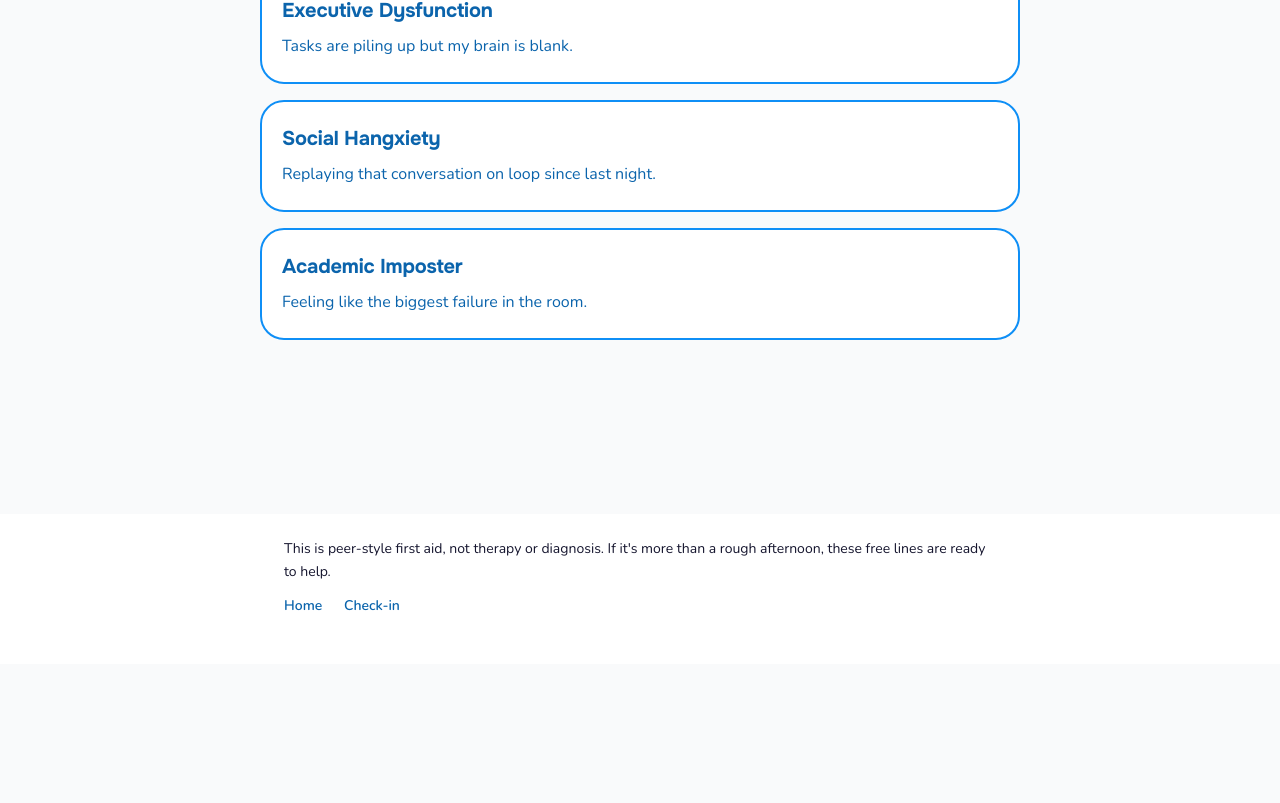
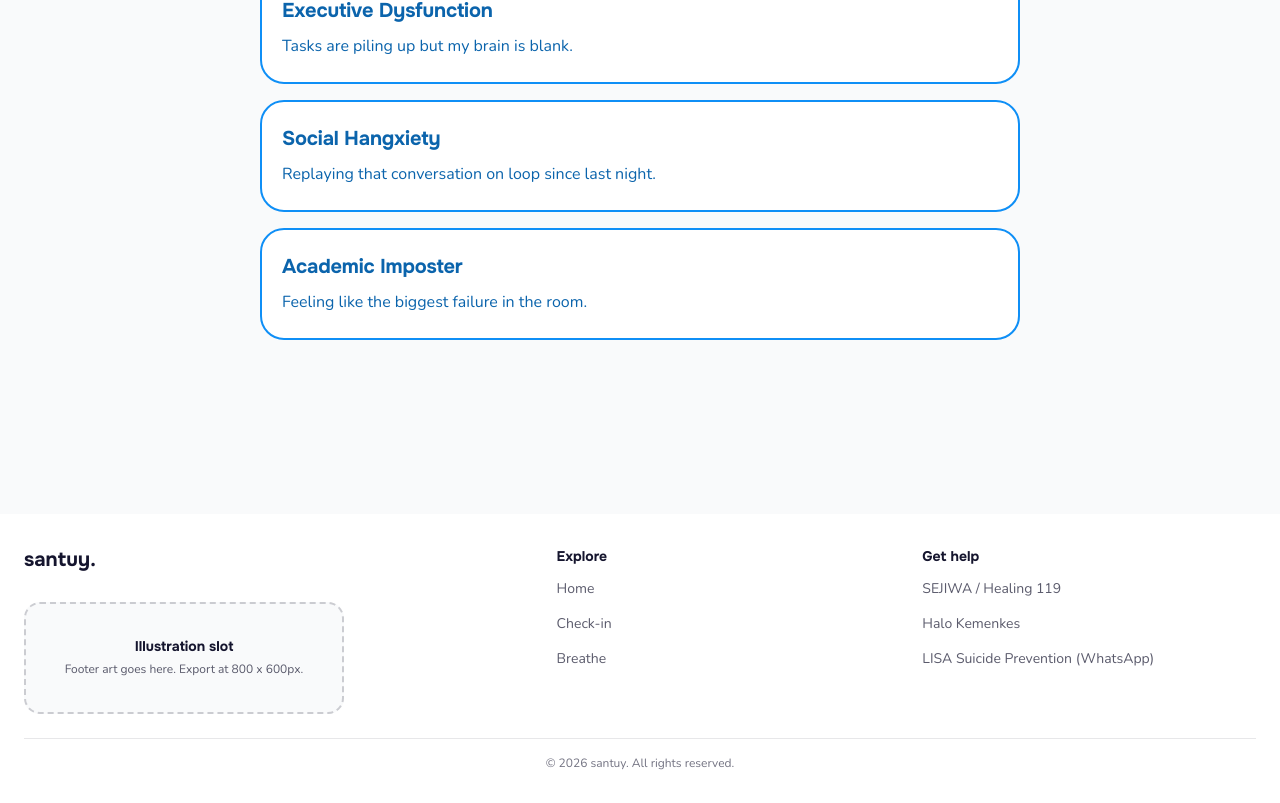
Before and after one commit to CmDevent31/mindcraft-web, a Next.js app: page /triage in a window 1280 px wide. Shown: the part 368-1171 px from the top of the page. Before the commit the page ends 1032 px from the top, so only its background shows below. Built offline with nearby package versions, Linux system fonts and the light colour scheme.

Commit message:
style: full-width footer block and clean hero without deco

```diff
--- a/app/page.tsx
+++ b/app/page.tsx
@@ -67,40 +67,8 @@ const FAQS = [
 
 function Hero() {
   return (
-    <section aria-labelledby="hero-title" className="relative overflow-hidden pt-[var(--sp-7)] md:pt-[var(--sp-8)]">
-      {/* Page backdrop doodles: soft DS-tint blobs so paper never reads flat.
-          Static shapes only (MOTION 3), aria-hidden, no interaction. */}
-      <div aria-hidden="true" className="pointer-events-none absolute inset-0">
-        <div
-          className="absolute -left-24 -top-24 h-72 w-72 rounded-full"
-          style={{ backgroundColor: "color-mix(in srgb, var(--blue-light) 22%, transparent)" }}
-        />
-        <div
-          className="absolute -right-20 top-10 h-56 w-56 rounded-full"
-          style={{ backgroundColor: "color-mix(in srgb, var(--yellow) 28%, transparent)" }}
-        />
-        <svg
-          width="36"
-          height="36"
-          viewBox="0 0 24 24"
-          fill="currentColor"
-          className="absolute left-[12%] top-8 hidden sm:block"
-          style={{ color: "var(--blue)", opacity: 0.5, transform: "rotate(-12deg)" }}
-        >
-          <path d="M12 0c.9 6.6 4.4 10.1 12 12-7.6 1.9-11.1 5.4-12 12-.9-6.6-4.4-10.1-12-12C7.6 10.1 11.1 6.6 12 0Z" />
-        </svg>
-        <svg
-          width="24"
-          height="24"
-          viewBox="0 0 24 24"
-          fill="currentColor"
-          className="absolute bottom-6 right-[18%] hidden sm:block"
-          style={{ color: "var(--orange)", opacity: 0.45, transform: "rotate(14deg)" }}
-        >
-          <path d="M12 0c.9 6.6 4.4 10.1 12 12-7.6 1.9-11.1 5.4-12 12-.9-6.6-4.4-10.1-12-12C7.6 10.1 11.1 6.6 12 0Z" />
-        </svg>
-      </div>
-      <div className={`${CONTAINER} relative grid items-center gap-[var(--sp-6)] md:grid-cols-2`}>
+    <section aria-labelledby="hero-title" className="pt-[var(--sp-7)] md:pt-[var(--sp-8)]">
+      <div className={`${CONTAINER} grid items-center gap-[var(--sp-6)] md:grid-cols-2`}>
         <div className="flex flex-col gap-[var(--sp-4)]">
           <h1 id="hero-title" className="text-balance font-head text-4xl font-bold leading-none tracking-tight text-ink md:text-5xl">
             Rough day? Get unstuck in minutes.
--- a/components/SiteFooter.tsx
+++ b/components/SiteFooter.tsx
@@ -1,29 +1,73 @@
 import Link from "next/link";
-import { DISCLAIMER, ROUTES } from "@/lib/content";
+import { HELPLINES, ROUTES } from "@/lib/content";
+
+const EXPLORE_LINKS = [
+  { label: "Home", href: ROUTES.landing },
+  { label: "Check-in", href: ROUTES.triage },
+  { label: "Breathe", href: ROUTES.breathe },
+] as const;
 
 /**
- * Site footer — disclaimer visible on every route without interaction
- * (peer-style first aid framing, never diagnosis).
+ * Site footer — full-width closing block: brand + illustration slot
+ * left, Explore / Get help columns right, copyright + crisis line along
+ * the bottom hairline. Every link points at a real route or helpline.
+ * Static Server Component.
  */
 export default function SiteFooter() {
   return (
-    <footer className="bg-white">
-      <div className="mx-auto flex w-full max-w-[var(--content-max)] flex-col gap-[var(--sp-3)] px-[var(--gutter)] py-[var(--sp-5)]">
-        <p className="text-sm leading-relaxed text-ink">{DISCLAIMER}</p>
-        <nav aria-label="Footer" className="flex flex-wrap items-center gap-[var(--sp-4)]">
+    <footer className="bg-paper">
+      <div
+        className="relative mx-auto w-full overflow-hidden bg-white px-[var(--gutter)] py-[var(--sp-5)] md:py-[var(--sp-6)]"
+      >
+        <div className="relative flex flex-col gap-[var(--sp-5)] md:grid md:grid-cols-[1.5fr_1fr_1fr] md:gap-[var(--sp-6)]">
+          <div className="flex flex-col gap-[var(--sp-3)]">
             <Link
               href={ROUTES.landing}
-            className="text-sm font-semibold text-blue-dark no-underline"
+              className="font-head text-xl font-bold text-ink no-underline"
             >
-            Home
+              santuy.
             </Link>
+            {/* Illustration slot: replace with next/image (fill +
+                object-cover) once art is ready. */}
+            <div
+              role="img"
+              aria-label="Footer illustration placeholder, recommended 800 by 600 pixels"
+              className="flex min-h-28 w-full max-w-[320px] flex-col items-center justify-center gap-[var(--sp-1)] rounded-[var(--radius-input)] border-2 border-dashed border-ink/20 bg-paper p-[var(--sp-3)] text-center"
+            >
+              <p className="font-head text-sm font-bold text-ink">Illustration slot</p>
+              <p className="text-xs leading-relaxed text-ink/70">
+                Footer art goes here. Export at 800 x 600px.
+              </p>
+            </div>
+          </div>
+          <nav aria-label="Explore" className="flex flex-col gap-[var(--sp-3)]">
+            <p className="font-head text-sm font-bold text-ink">Explore</p>
+            {EXPLORE_LINKS.map((link) => (
               <Link
-            href={ROUTES.triage}
-            className="text-sm font-semibold text-blue-dark no-underline"
+                key={link.label}
+                href={link.href}
+                className="min-h-0 text-sm leading-relaxed text-ink/70 no-underline"
               >
-            Check-in
+                {link.label}
               </Link>
+            ))}
           </nav>
+          <nav aria-label="Get help" className="flex flex-col gap-[var(--sp-3)]">
+            <p className="font-head text-sm font-bold text-ink">Get help</p>
+            {HELPLINES.map((line) => (
+              <Link
+                key={line.name}
+                href={line.href}
+                className="min-h-0 text-sm leading-relaxed text-ink/70 no-underline"
+              >
+                {line.name}
+              </Link>
+            ))}
+          </nav>
+        </div>
+        <div className="relative mt-[var(--sp-5)] border-t border-ink/10 pt-[var(--sp-4)]">
+          <p className="text-center text-xs text-ink/60">© 2026 santuy. All rights reserved.</p>
+        </div>
       </div>
     </footer>
   );
--- a/openspec/changes/redesign-homepage/specs/site-chrome/spec.md
+++ b/openspec/changes/redesign-homepage/specs/site-chrome/spec.md
@@ -29,12 +29,12 @@ The system SHALL keep the brand link navigating to `/` (with `aria-current="page
 
 ### Requirement: Footer presents refreshed closing block
 
-The system SHALL render the footer with the existing `DISCLAIMER` text verbatim and the Home (`/`) and Check-in (`/triage`) nav links, in a visually finished treatment distinct from the page background, using design-system tokens only.
+The system SHALL render the footer as a full-width closing block (brand + illustration on the left; Explore and Get help link columns on the right; copyright line along a bottom hairline) in a visually finished treatment distinct from the page background, using design-system tokens only. Explore links SHALL cover Home (`/`), Check-in (`/triage`), and Breathe (`/breathe`); Get help links SHALL target the official helplines (`HELPLINES`).
 
-#### Scenario: Footer disclaimer and links are always visible
+#### Scenario: Footer links are always visible
 
 - **WHEN** a visitor reaches the bottom of any route without interaction
-- **THEN** the disclaimer paragraph and both footer links are visible, and each link navigates to its route
+- **THEN** the brand, illustration, both link columns, and the bottom copyright line are visible, and each link navigates to its route or helpline
 
 ### Requirement: Site chrome is responsive and accessible
 
--- a/openspec/changes/redesign-homepage/tasks.md
+++ b/openspec/changes/redesign-homepage/tasks.md
@@ -19,7 +19,7 @@
 
 ## 5. Footer redesign
 
-- [ ] 5.1 Restyle SiteFooter inner wrapper as finished rounded card block preserving DISCLAIMER verbatim and Home/Check-in links, and verify disclaimer plus both links are visible and navigate correctly on every route
+- [x] 5.1 Restyle SiteFooter inner wrapper as finished rounded card block preserving DISCLAIMER verbatim and Home/Check-in links, and verify disclaimer plus both links are visible and navigate correctly on every route
 
 ## 6. Verification
 
```
Lines whose indentation alone changed are shown as unchanged.
